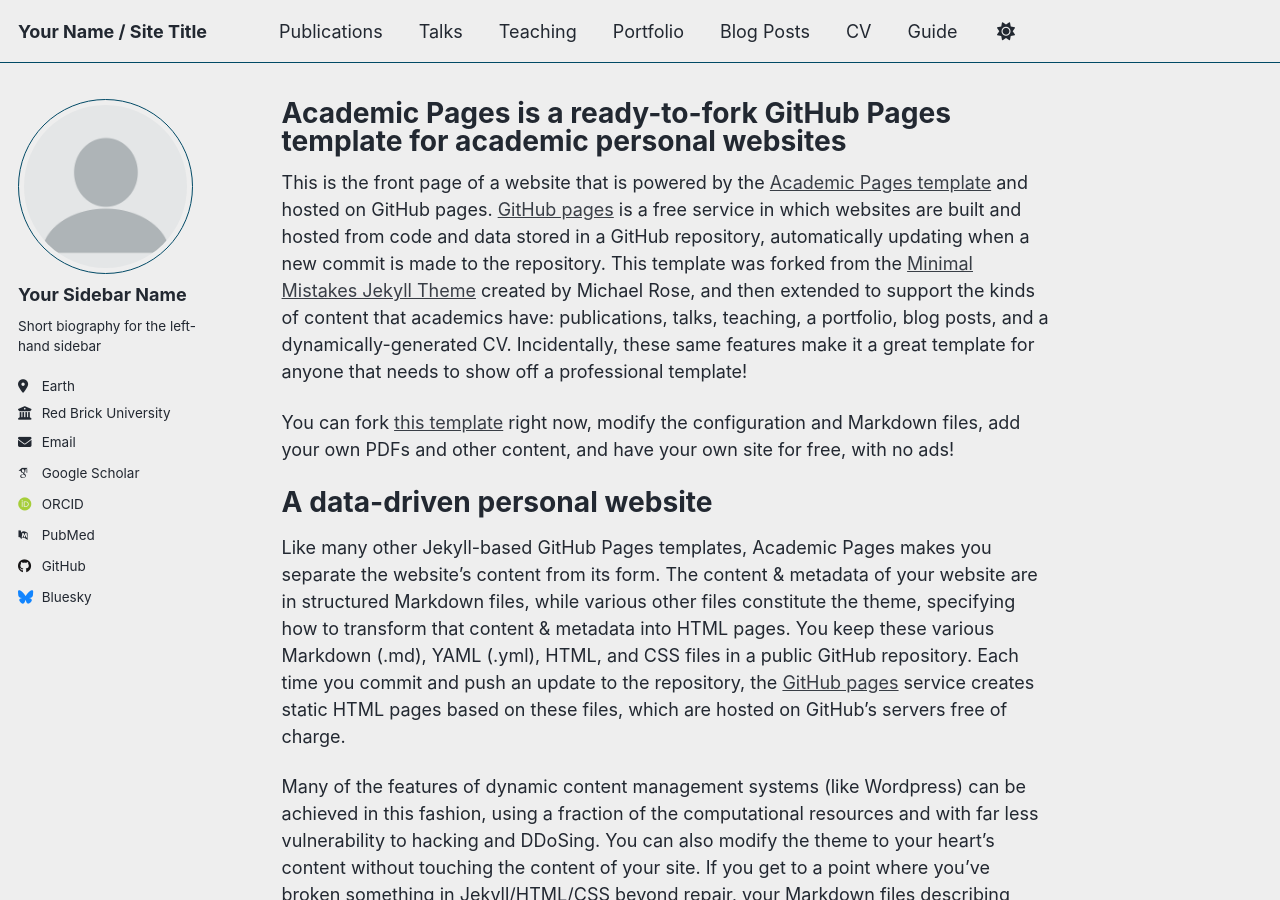
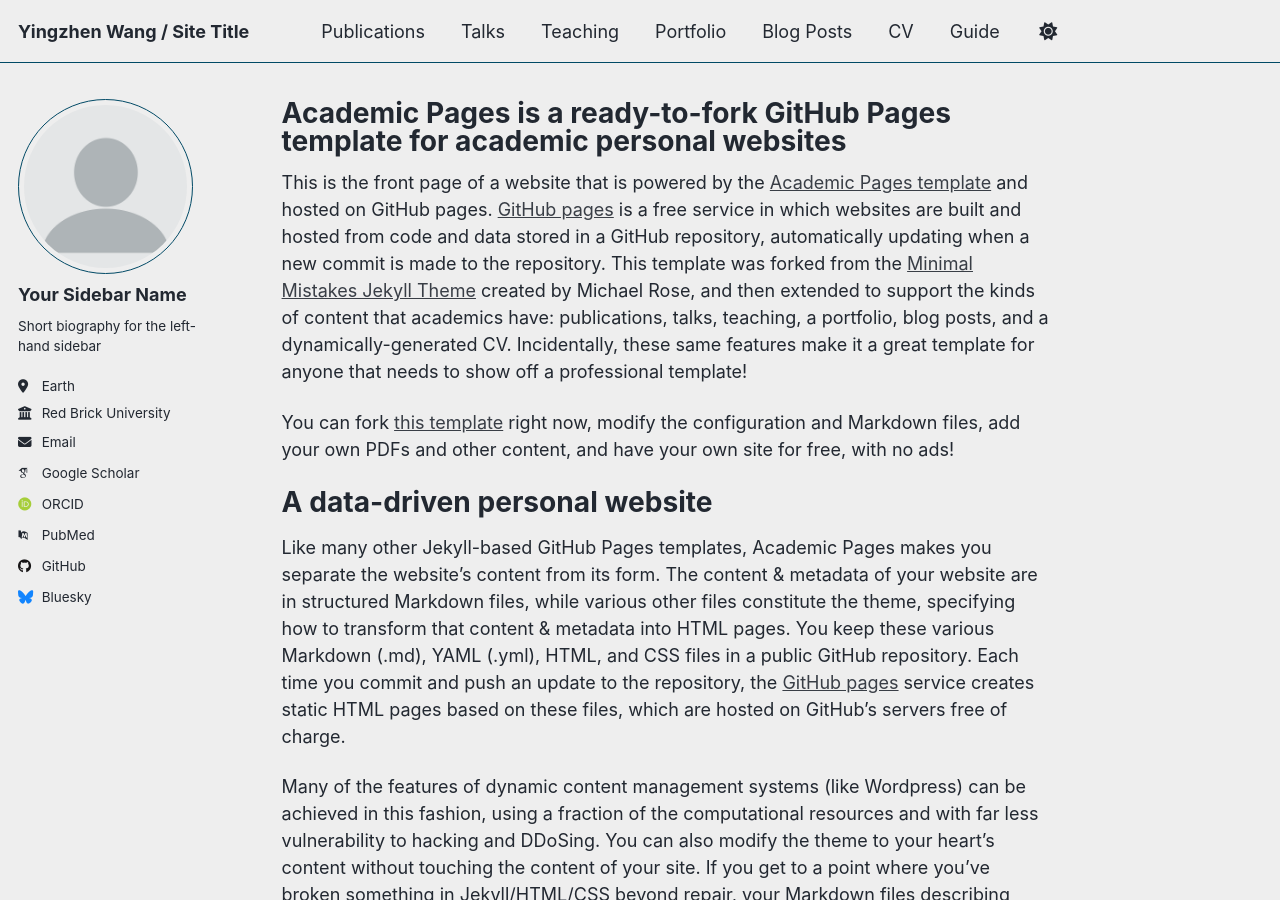
Before and after one commit to Umichyingzhen/zw, a Jekyll site: the page built from _pages/about.md, in a window 1280 px wide and 900 px high. Built offline with Jekyll 4.4.1, drawn with Linux system fonts in a browser that asks for light colours; some web fonts are replaced; a script that is not in the unit is left out.

Commit message:
Update _config.yml

```diff
--- a/_config.yml
+++ b/_config.yml
@@ -9,7 +9,7 @@
 # Basic Site Settings
 locale                   : "en-US"
 site_theme               : "air" # Currently available options are "default", "air"
-title                    : "Your Name / Site Title"
+title                    : "Yingzhen Wang / Site Title"
 title_separator          : "-"
 name                     : &name "Your Name"
 description              : &description "personal description"
```
